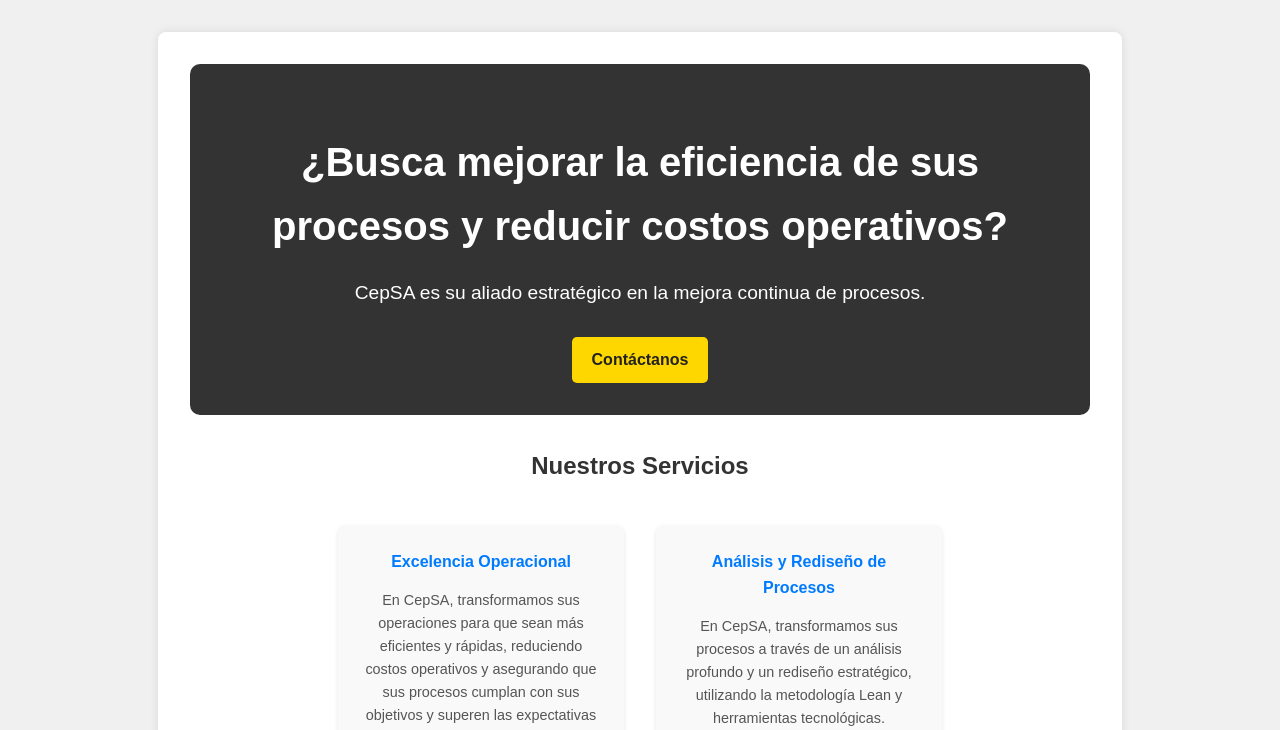
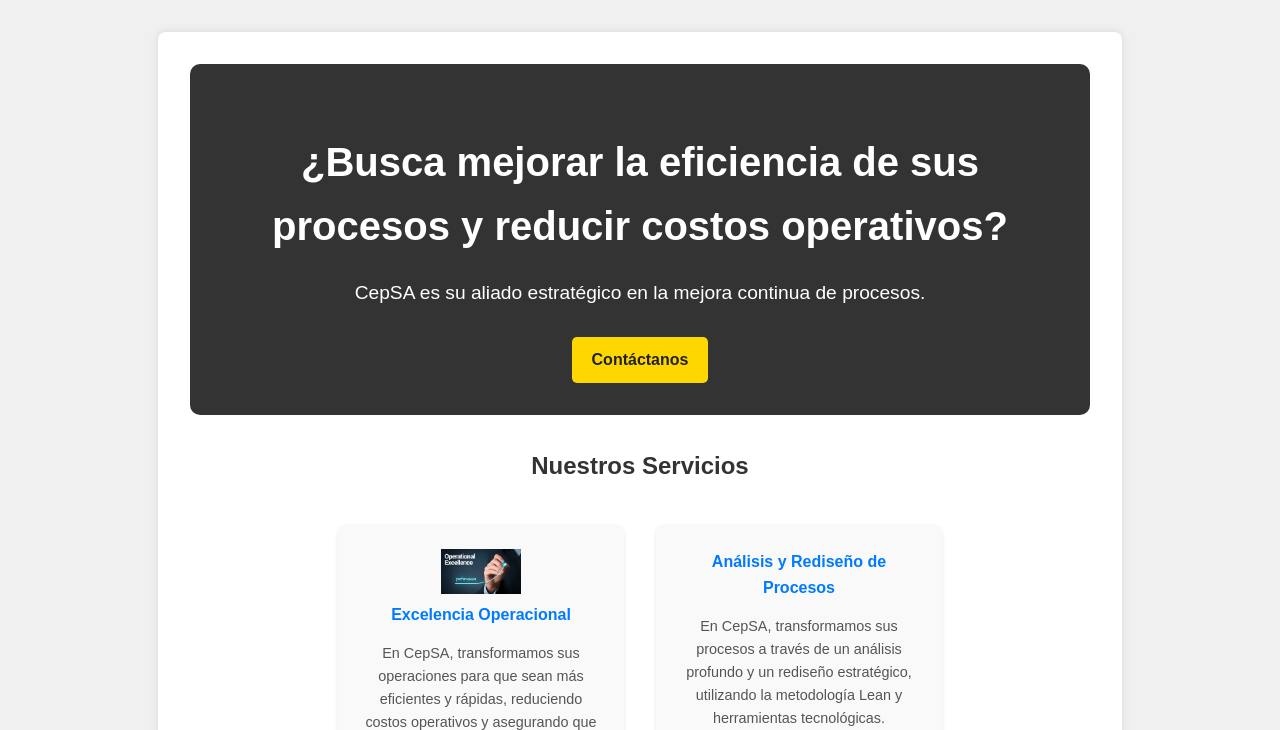
Before and after one commit to jamedrano/CepSA, a plain HTML site: page index.html in a window 1280 px wide. Shown: the part 70-800 px from the top of the page. Drawn offline with Linux system fonts and the light colour scheme.

Commit message:
agregar imagenes

```diff
--- a/index.html
+++ b/index.html
@@ -26,6 +26,7 @@
             <h2>Nuestros Servicios</h2>
             <ul>
               <li>
+		<img src="images/Operational-Excellence.jpg" alt="Imagen de Excelencia Operacional" width="80">
                   <a href="operational-excellence.html">Excelencia Operacional</a>
                   <p>En CepSA, transformamos sus operaciones para que sean más eficientes y rápidas, reduciendo costos operativos y asegurando que sus procesos cumplan con sus objetivos y superen las expectativas de sus clientes. Aumente su rentabilidad y logre una ventaja competitiva con nuestra experiencia en Excelencia Operacional, impulsando el éxito de su negocio.</p>
               </li>
```
Also changed, not shown: Images/BI.jpeg (added), Images/OpExcel.jpeg (added), Images/Operational-Excellence.jpg (added), Images/business-intelligence-analytics-photo-scaled.jpg (added).
